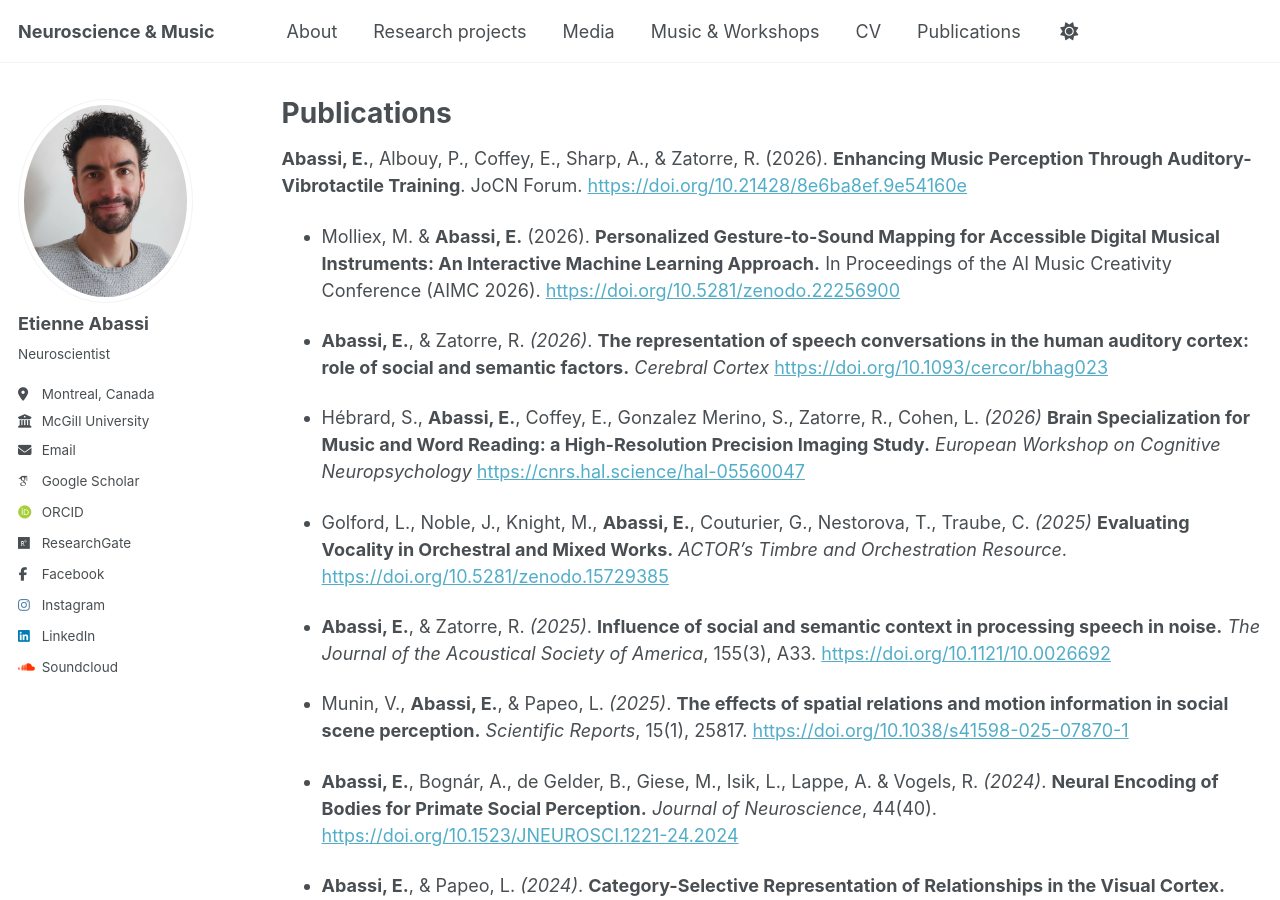
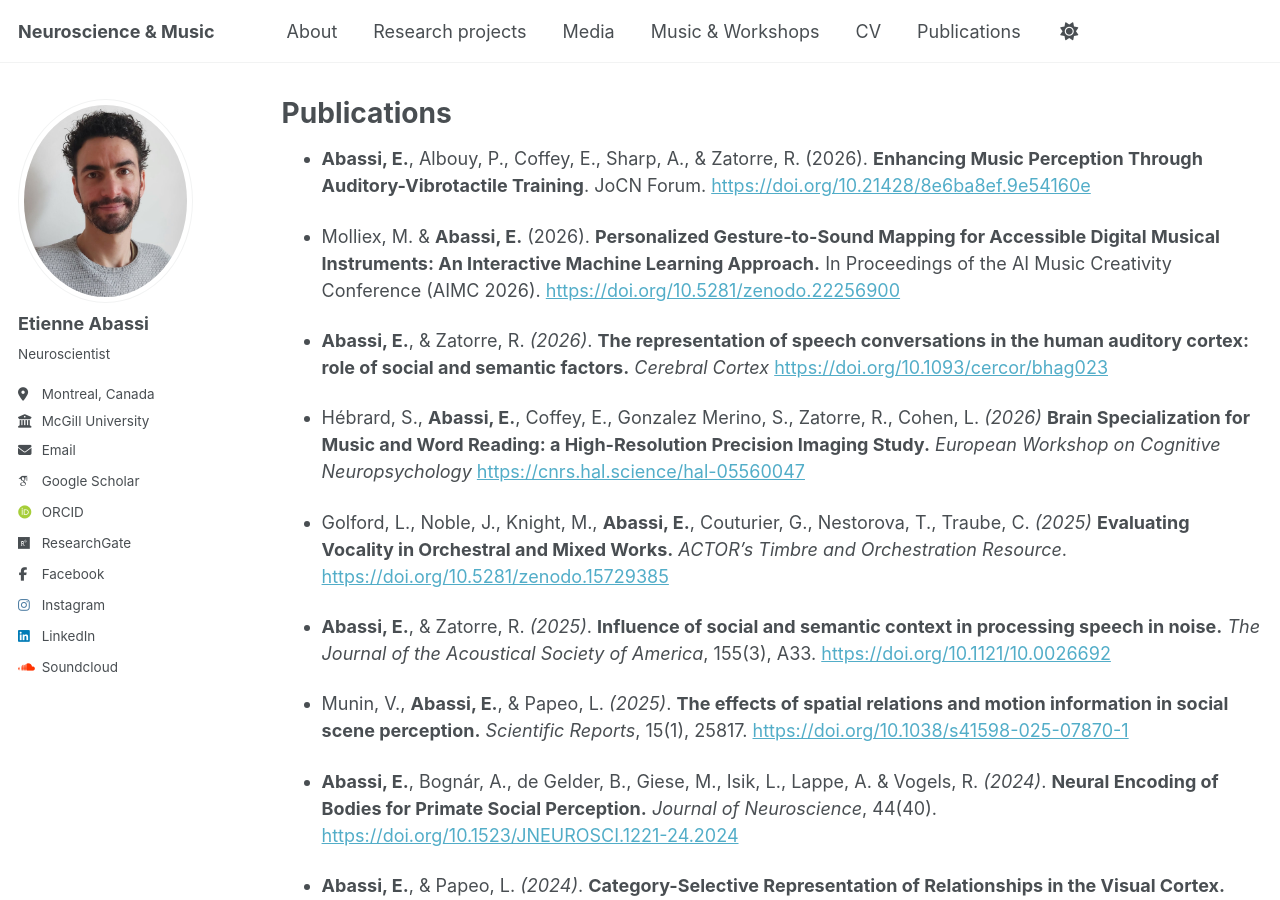
Before and after one commit to etienneabassi/etienneabassi.github.io, a Jekyll site: the page built from _pages/publications.md, in a window 1280 px wide and 900 px high. Built offline with Jekyll 4.4.1, drawn with Linux system fonts in a browser that asks for light colours; some web fonts are replaced.

```diff
--- a/_pages/publications.md
+++ b/_pages/publications.md
@@ -4,7 +4,7 @@ title: "Publications"
 permalink: /publications/
 author_profile: true
 ---
-**Abassi, E.**, Albouy, P., Coffey, E., Sharp, A., & Zatorre, R. (2026). **Enhancing Music Perception Through Auditory-Vibrotactile Training**. JoCN Forum. [https://doi.org/10.21428/8e6ba8ef.9e54160e](https://doi.org/10.21428/8e6ba8ef.9e54160e)
+- **Abassi, E.**, Albouy, P., Coffey, E., Sharp, A., & Zatorre, R. (2026). **Enhancing Music Perception Through Auditory-Vibrotactile Training**. JoCN Forum. [https://doi.org/10.21428/8e6ba8ef.9e54160e](https://doi.org/10.21428/8e6ba8ef.9e54160e)
 
 - Molliex, M. & **Abassi, E.** (2026). **Personalized Gesture-to-Sound Mapping for Accessible Digital Musical Instruments: An Interactive Machine Learning Approach.** In Proceedings of the AI Music Creativity Conference (AIMC 2026). [https://doi.org/10.5281/zenodo.22256900](https://doi.org/10.5281/zenodo.22256900)
 
```
